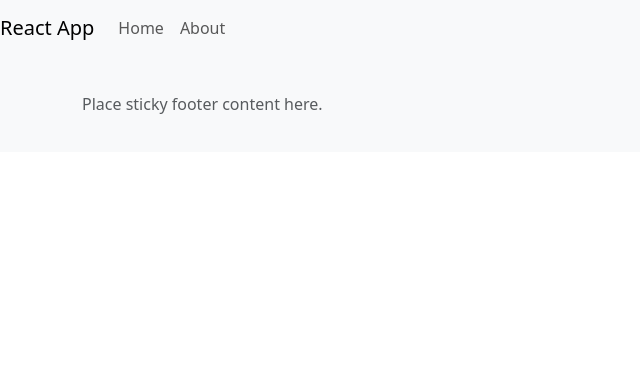
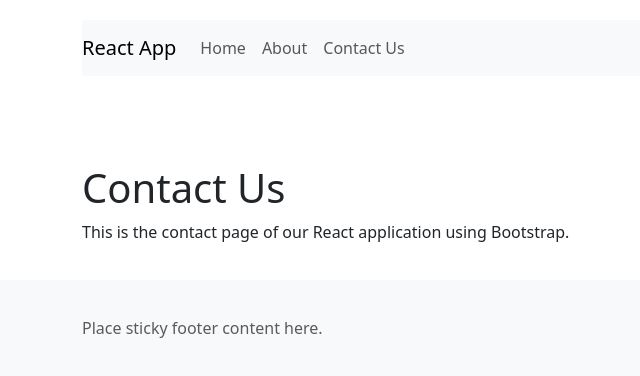
Before and after one commit to pransburg816/kc-eggrolls, a React (Create React App) app: page /contact in a window 1280 px wide. Shown: the top 376 px of the page, without its empty margins (0-640 px from the left). Built offline with nearby package versions, Linux system fonts and the light colour scheme.

Commit message:
adding container and contact us

```diff
--- a/src/App.js
+++ b/src/App.js
@@ -4,6 +4,7 @@ import Navbar from './components/Navbar';
 import Footer from './components/Footer';
 import HomePage from './components/HomePage';
 import AboutPage from './components/AboutPage';
+import ContactPage from './components/ContactPage';
 import { BrowserRouter as Router, Routes, Route } from 'react-router-dom';
 import 'bootstrap/dist/css/bootstrap.min.css';
 
@@ -15,6 +16,7 @@ function App() {
         <Routes>
           <Route path="/" element={<HomePage />} />
           <Route path="/about" element={<AboutPage />} />
+          <Route path="/contact" element={<ContactPage />} />
         </Routes>
         <Footer />
       </div>
--- /dev/null
+++ b/src/components/ContactPage.jsx
@@ -0,0 +1,12 @@
+import React from 'react';
+
+const ContactPage = () => {
+    return (
+        <div className="container mt-5">
+            <h1>Contact Us</h1>
+            <p>This is the contact page of our React application using Bootstrap.</p>
+        </div>
+    );
+}
+
+export default ContactPage;
--- a/src/components/Navbar.jsx
+++ b/src/components/Navbar.jsx
@@ -3,6 +3,7 @@ import { Link } from 'react-router-dom';
 
 const Navbar = () => {
     return (
+        <div class="container">
         <nav className="navbar navbar-expand-lg navbar-light bg-light">
             <Link className="navbar-brand" to="/">React App</Link>
             <div className="collapse navbar-collapse">
@@ -13,9 +14,13 @@ const Navbar = () => {
                     <li className="nav-item">
                         <Link className="nav-link" to="/about">About</Link>
                     </li>
+                     <li className="nav-item">
+                        <Link className="nav-link" to="/contact">Contact Us</Link>
+                    </li>
                 </ul>
             </div>
         </nav>
+        </div>
     );
 }
 
```
